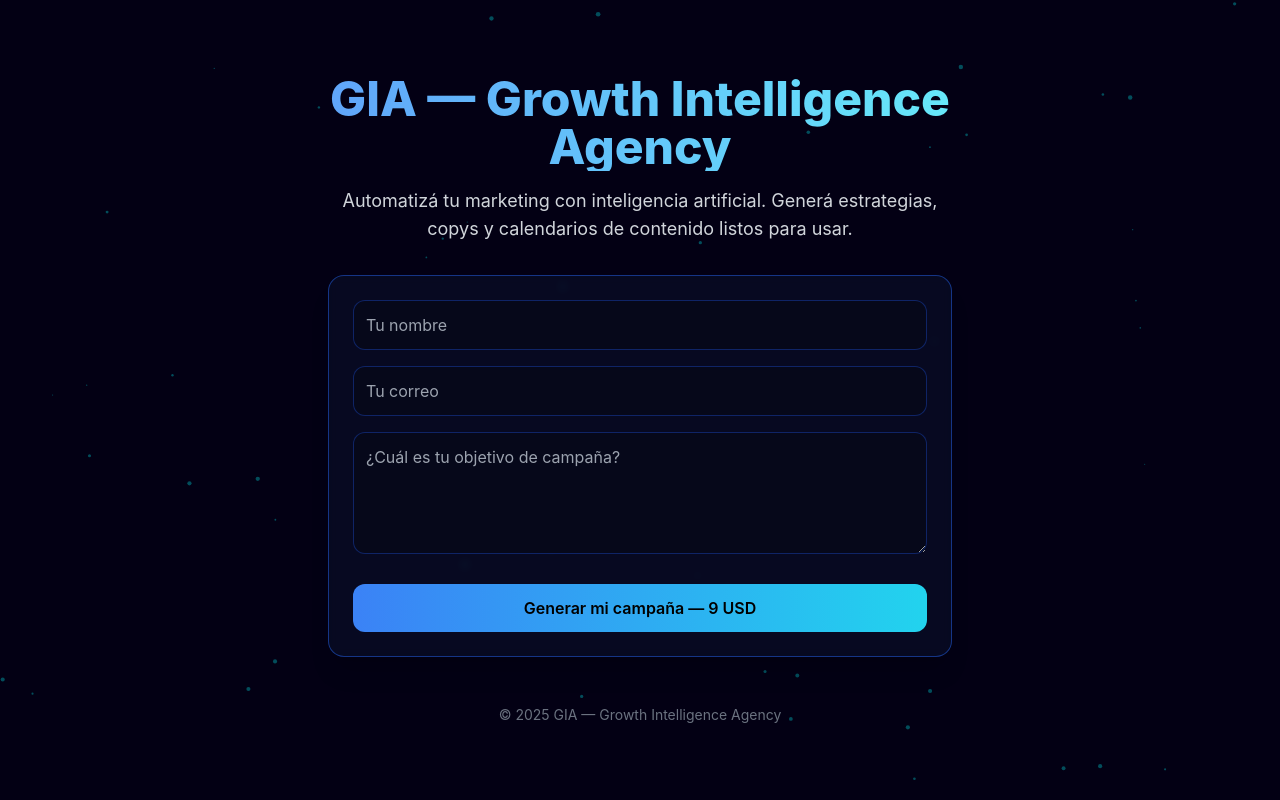
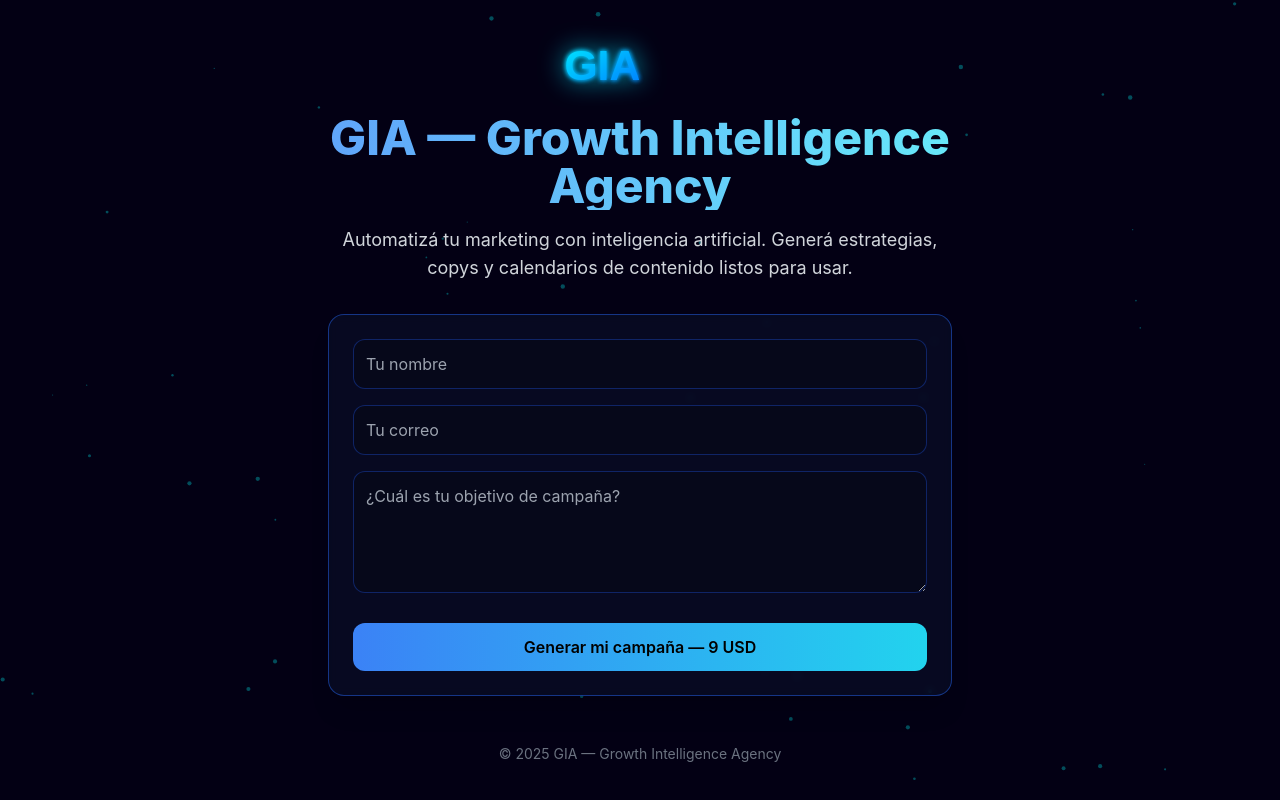
Before and after one commit to hbns13415/gia-agency, a Next.js app: page / in a window 1280 px wide. Built offline with nearby package versions, Linux system fonts and the light colour scheme.

Commit message:
Update index.js

```diff
--- a/pages/index.js
+++ b/pages/index.js
@@ -84,6 +84,14 @@ export default function Home() {
       <canvas ref={canvasRef} className="absolute inset-0 opacity-30" />
       <main className="relative z-10 max-w-2xl w-full text-center px-6">
         <h1 className="text-4xl md:text-5xl font-extrabold text-transparent bg-clip-text bg-gradient-to-r from-blue-400 to-cyan-300 mb-4">
+    <div className="flex justify-center mb-4">
+  <img
+    src="/gia-logo.svg"
+    alt="GIA Logo"
+    className="w-32 md:w-40 drop-shadow-[0_0_12px_#00eaffaa] animate-pulse-slow"
+  />
+</div>
+
           GIA — Growth Intelligence Agency
         </h1>
         <p className="text-gray-300 mb-8 text-lg">
```
